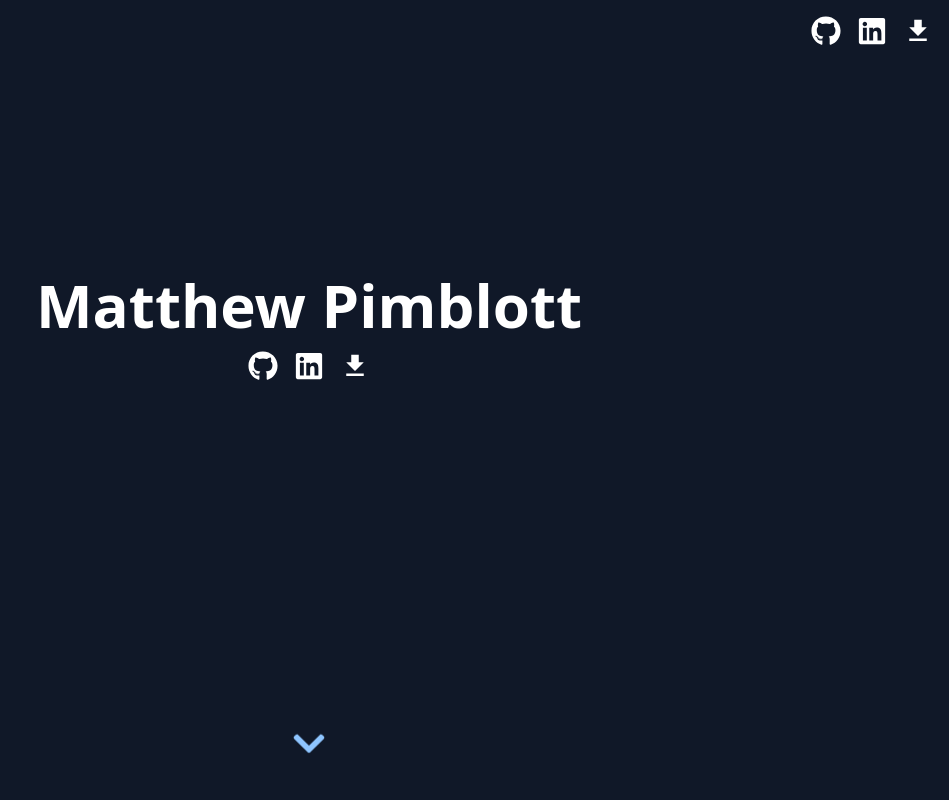
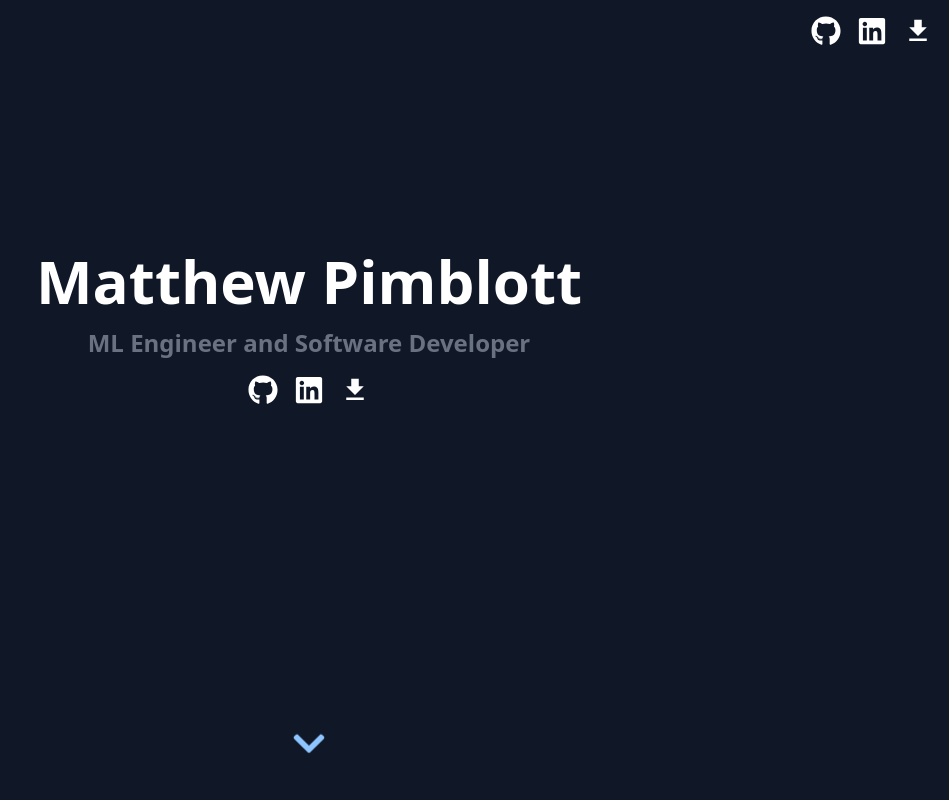
Before and after one commit to mpimblott/mpimblott.github.io, a React (Vite) app: page / in a window 1280 px wide. Shown: the top 800 px of the page, without its empty margins (331-1280 px from the left). Built offline with nearby package versions, Linux system fonts and the light colour scheme.

Commit message:
Add subtitle

```diff
--- a/src/App.tsx
+++ b/src/App.tsx
@@ -14,6 +14,7 @@
         <section className="flex flex-col items-center justify-center min-h-screen relative">
           <SocialsOverlay/>
           <h1 className="text-6xl font-bold mb-4 text-center">Matthew Pimblott</h1>
+          <h1 className="text-2xl font-bold mb-4 text-center text-gray-500">ML Engineer and Software Developer</h1>
           <div className="mb-6">
             <Socials/>
           </div>
```
